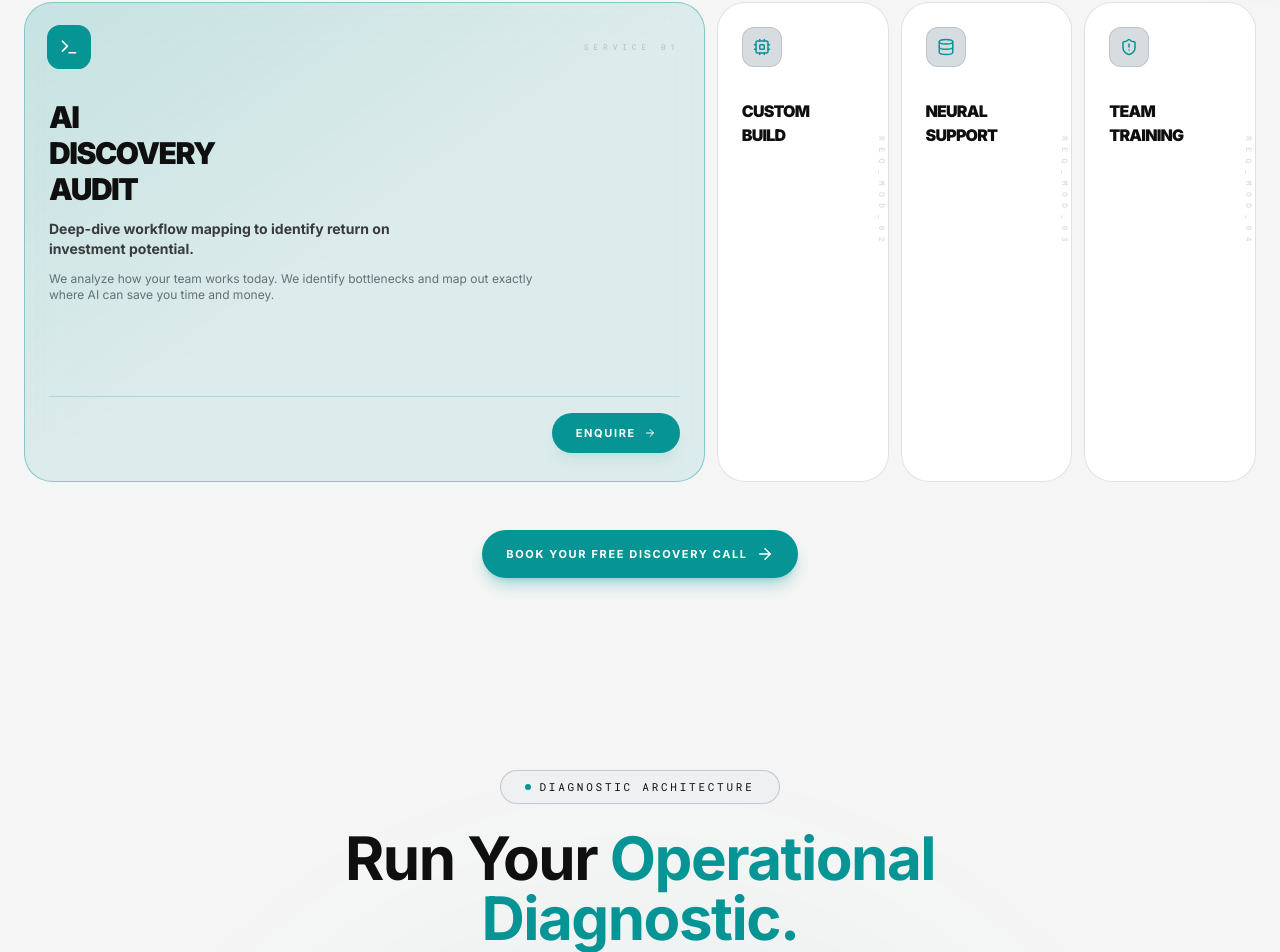
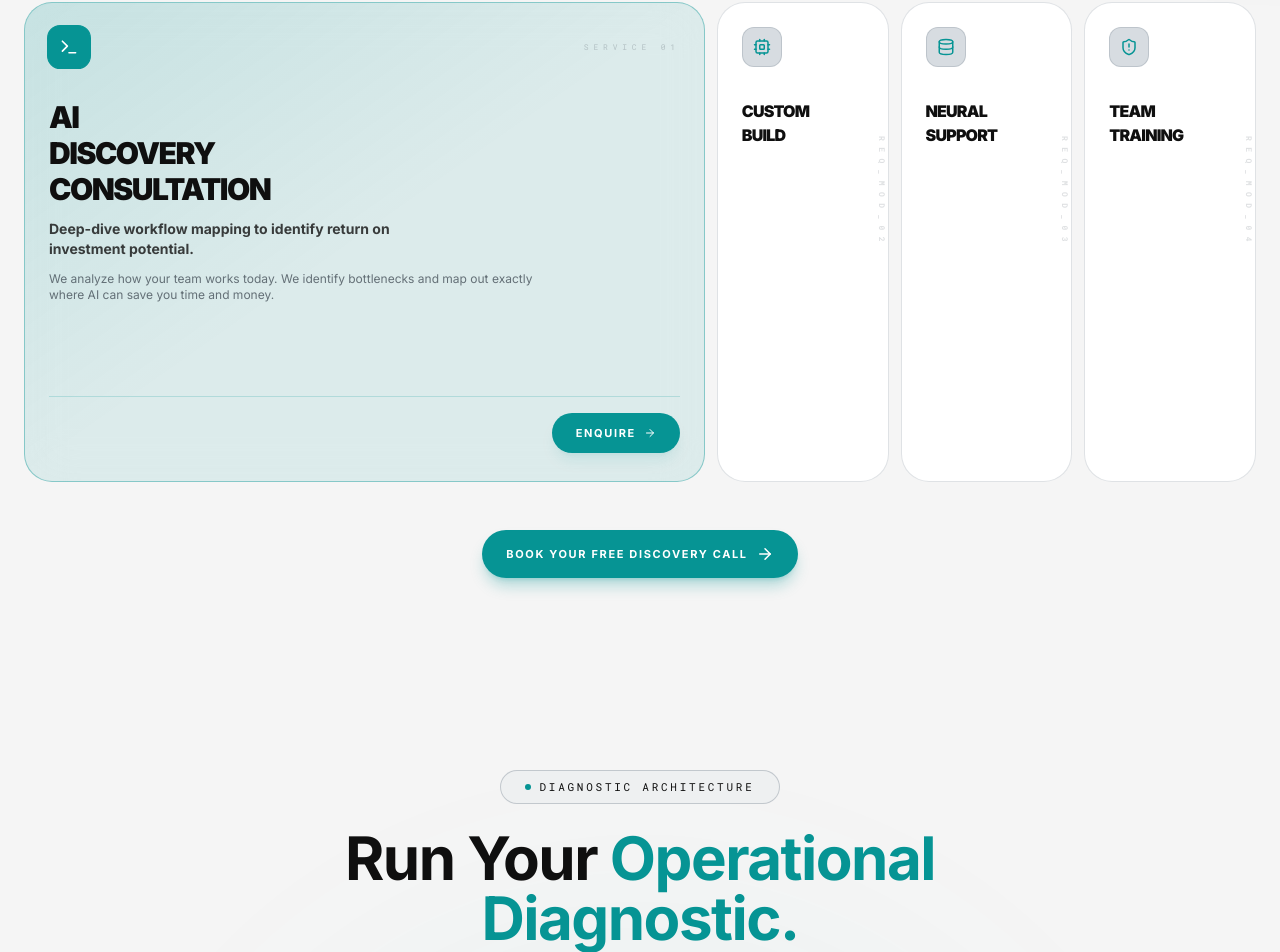
Before and after one commit to netriqai/netriqai, a Next.js app: page / in a window 1280 px wide. Shown: the part 2683-3635 px from the top of the page. Built offline with nearby package versions, Linux system fonts and the light colour scheme.

Commit message:
rebrand: replace all instances of audit with consultation

```diff
--- a/app/case-studies/CaseStudiesClient.tsx
+++ b/app/case-studies/CaseStudiesClient.tsx
@@ -363,7 +363,7 @@ export default function CaseStudiesClient() {
               <span className="text-[rgb(var(--accent-blue))]">Engineered.</span>
             </h2>
             <p className="text-text-muted text-xl mb-12 max-w-xl mx-auto leading-relaxed opacity-80 font-sans">
-              Request a precision audit of your operational bottlenecks. We deliver the implementation roadmap before you commit a single dollar.
+              Request a precision consultation of your operational bottlenecks. We deliver the implementation roadmap before you commit a single dollar.
             </p>
             <div className="flex flex-col sm:flex-row items-center justify-center gap-4 px-4">
               <GlowButton href="/contact" variant="primary" size="lg" className="w-full sm:w-auto rounded-[16px] px-12 group uppercase tracking-widest">
--- a/app/contact/ContactClient.tsx
+++ b/app/contact/ContactClient.tsx
@@ -41,7 +41,7 @@ const teamSizes = [
 ];
 
 const serviceProtocols = [
-  { id: 'audit', label: 'AI Discovery Audit' },
+  { id: 'audit', label: 'AI Discovery Consultation' },
   { id: 'build', label: 'Custom Automation Build' },
   { id: 'support', label: 'Neural Support & Updates' },
   { id: 'training', label: 'AI Team Training' },
@@ -49,8 +49,8 @@ const serviceProtocols = [
 
 const calendarFaqs = [
   {
-    q: 'What happens in the audit?',
-    a: 'A focused 60-minute video call. We ask about your biggest operational bottlenecks, walk through 2–3 of your core workflows, and identify your highest-ROI automation opportunities. By the end of the call, you\'ll have a clear picture of what\'s possible and what it would cost.',
+    q: 'What happens in the consultation?',
+    a: 'A focused 30-minute video call. We ask about your biggest operational bottlenecks, walk through 2–3 of your core workflows, and identify your highest-ROI automation opportunities. By the end of the call, you\'ll have a clear picture of what\'s possible and what it would cost.',
   },
   {
     q: 'Who will I speak to?',
@@ -58,7 +58,7 @@ const calendarFaqs = [
   },
   {
     q: 'Is this really free?',
-    a: 'Yes — 100% free, no commitment required. We offer free audits because they generate qualified work for us and genuine value for you.',
+    a: 'Yes — 100% free, no commitment required. We offer free consultations because they generate qualified work for us and genuine value for you.',
   },
 ];
 
@@ -127,11 +127,11 @@ export default function ContactClient() {
               className="font-sans font-bold text-text-primary mb-8 leading-[0.95] tracking-tight"
               style={{ fontSize: 'clamp(44px, 7vw, 90px)' }}
             >
-              Initiate Your <br/>
+              Initiate Your <br />
               <span className="text-accent-blue">Automation Phase.</span>
             </h1>
             <p className="text-text-secondary text-lg md:text-xl max-w-2xl mx-auto leading-relaxed opacity-80 font-sans">
-              Book your free 60-minute neural audit or send us a secure message. We typically sync with new inquiries within 2 hours.
+              Book your free 30-minute consultation or send us a secure message. We typically sync with new inquiries within 2 hours.
             </p>
           </SectionReveal>
         </div>
@@ -151,7 +151,7 @@ export default function ContactClient() {
                       <Calendar size={24} />
                     </div>
                     <div>
-                          <h2 className="text-2xl font-sans font-bold text-text-primary tracking-tight">Reserve Neural Audit</h2>
+                      <h2 className="text-2xl font-sans font-bold text-text-primary tracking-tight">Reserve Consultation</h2>
                       <p className="text-[10px] font-bold text-text-muted tracking-[0.2em] uppercase">60 MINS • VIDEO SYNC • $0.00 COST</p>
                     </div>
                   </div>
@@ -188,7 +188,7 @@ export default function ContactClient() {
 
               <SectionReveal delay={100}>
                 <div className="space-y-4">
-                      <h3 className="text-[10px] font-bold tracking-[0.4em] text-text-muted uppercase mb-4 px-4">Audit Protocol FAQ</h3>
+                  <h3 className="text-[10px] font-bold tracking-[0.4em] text-text-muted uppercase mb-4 px-4">Consultation Protocol FAQ</h3>
                   {calendarFaqs.map((faq, i) => (
                     <div key={i} className="glass-card border-white/5 rounded-2xl overflow-hidden shadow-xl transition-all hover:border-accent-blue/20 group">
                       <button
@@ -324,8 +324,8 @@ export default function ContactClient() {
                     </GlowButton>
 
                     <div className="flex items-center justify-center gap-6 mt-8 opacity-40 grayscale group-hover:grayscale-0 transition-all">
-                           <div className="flex items-center gap-2 text-[9px] font-bold tracking-widest text-text-muted"><ShieldCheck size={14}/> AES_256</div>
-                           <div className="flex items-center gap-2 text-[9px] font-bold tracking-widest text-text-muted"><Clock size={14}/> LOW_LATENCY</div>
+                      <div className="flex items-center gap-2 text-[9px] font-bold tracking-widest text-text-muted"><ShieldCheck size={14} /> AES_256</div>
+                      <div className="flex items-center gap-2 text-[9px] font-bold tracking-widest text-text-muted"><Clock size={14} /> LOW_LATENCY</div>
                     </div>
                   </form>
                 )}
--- a/app/contact/page.tsx
+++ b/app/contact/page.tsx
@@ -4,9 +4,9 @@ import ContactClient from './ContactClient';
 
 export const metadata: Metadata = {
   metadataBase: new URL('https://netriq.com.au'),
-  title: 'Contact Netriq AI — Book Your Neural Audit',
+  title: 'Contact Netriq AI — Book Your Free Consultation',
   description:
-    'Initiate your automation phase. Book a free 60-minute neural audit with our Lead AI Architect to identify high-ROI automation opportunities for your business.',
+    'Initiate your automation phase. Book a free 30-minute consultation with our Lead AI Architect to identify high-ROI automation opportunities for your business.',
   keywords: [
     'contact Netriq AI',
     'AI audit Melbourne',
@@ -18,7 +18,7 @@ export const metadata: Metadata = {
   openGraph: {
     title: 'Initiate Your Automation Phase — Netriq AI',
     description:
-      'Book a free 60-minute neural audit. We map your operational bottlenecks and deliver an implementation roadmap before you commit a single dollar.',
+      'Book a free 30-minute consultation. We map your operational bottlenecks and deliver an implementation roadmap before you commit a single dollar.',
     url: 'https://netriq.com.au/contact',
   },
   alternates: {
@@ -28,7 +28,7 @@ export const metadata: Metadata = {
 
 export default function ContactPage() {
   return (
-    <Suspense fallback={<div className="min-h-screen bg-background flex items-center justify-center"><p className="text-text-muted text-xs uppercase tracking-widest font-mono">Loading Neural Audit Gate...</p></div>}>
+    <Suspense fallback={<div className="min-h-screen bg-background flex items-center justify-center"><p className="text-text-muted text-xs uppercase tracking-widest font-mono">Loading Consultation Gate...</p></div>}>
       <ContactClient />
     </Suspense>
   );
--- a/app/layout.tsx
+++ b/app/layout.tsx
@@ -181,7 +181,7 @@ export default function RootLayout({
                       "itemListElement": [
                         {
                           "@type": "Offer",
-                          "name": "AI Discovery Audit",
+                          "name": "AI Discovery Consultation",
                           "description": "Deep-dive workflow mapping to identify AI ROI potential. Includes 30+ page report and 90-day roadmap.",
                           "price": "2500",
                           "priceCurrency": "AUD"
--- a/app/resources/ResourcesClient.tsx
+++ b/app/resources/ResourcesClient.tsx
@@ -77,11 +77,11 @@ const blogPosts: BlogPost[] = [
     color: '#4ADE80',
   },
   {
-    slug: 'what-is-an-ai-audit',
+    slug: 'what-is-an-ai-consultation',
     category: 'Getting Started',
-    title: 'What Is an AI Audit and Why Every SMB Needs One Before Implementing AI',
+    title: 'What Is an AI Consultation and Why Every SMB Needs One Before Implementing AI',
     excerpt:
-      'Most businesses that fail at AI implementation didn\'t do a proper discovery phase. Here\'s what an AI audit actually involves, what it costs, and what you get out of it.',
+      'Most businesses that fail at AI implementation didn\'t do a proper discovery phase. Here\'s what an AI consultation actually involves, what it costs, and what you get out of it.',
     readTime: '6 min read',
     date: 'December 18, 2025',
     color: '#6366F1',
--- a/app/services/ServicesClient.tsx
+++ b/app/services/ServicesClient.tsx
@@ -24,7 +24,7 @@ const services = [
       'Prioritised 90-day roadmap',
     ],
     badge: null,
-    cta: 'Book Audit',
+    cta: 'Book Consultation',
   },
   {
     id: 'implementation',
@@ -119,7 +119,7 @@ export default function ServicesClient() {
               className="font-sans font-bold text-text-primary mb-8 leading-[0.95] tracking-tight"
               style={{ fontSize: 'clamp(44px, 7vw, 90px)' }}
             >
-              Neural <br/>
+              Neural <br />
               <span className="text-accent-blue">Architecture.</span>
             </h1>
             <p className="text-text-secondary text-lg md:text-xl max-w-2xl mx-auto leading-relaxed opacity-80 font-sans">
@@ -173,7 +173,7 @@ export default function ServicesClient() {
                         <service.icon size={24} />
                       </div>
                       <span className="text-[9px] font-black tracking-[0.4em] text-text-muted opacity-50 uppercase whitespace-nowrap font-mono">
-                        MODULAR_0{i+1}
+                        MODULAR_0{i + 1}
                       </span>
                     </div>
 
@@ -222,7 +222,7 @@ export default function ServicesClient() {
                   {!isActive && (
                     <div className="absolute inset-y-0 right-4 flex items-center pointer-events-none">
                       <div className="rotate-90 origin-bottom-right whitespace-nowrap text-[8px] font-black tracking-[0.8em] text-text-muted/10 uppercase font-mono hidden lg:block">
-                          System Spec 0{i+1}
+                        System Spec 0{i + 1}
                       </div>
                     </div>
                   )}
@@ -283,7 +283,7 @@ export default function ServicesClient() {
           <SectionReveal>
             <div className="tech-badge rounded-full mb-8">INITIATE DIAGNOSTIC</div>
             <h2 className="text-4xl md:text-6xl font-sans font-bold text-text-primary tracking-tight mb-8">
-              Optimization <br/>
+              Optimization <br />
               <span className="text-accent-blue">starts with clarity.</span>
             </h2>
             <GlowButton href="/contact" variant="primary" size="lg" className="rounded-full shadow-2xl shadow-accent-blue/20 px-12">
--- a/app/services/page.tsx
+++ b/app/services/page.tsx
@@ -4,12 +4,12 @@ import ServicesClient from './ServicesClient';
 export const metadata: Metadata = {
   title: 'AI Automation Services & Pricing — Netriq AI Melbourne',
   description:
-    'Explore Netriq AI\'s full service range: AI Discovery Audit (AUD $2,500), Done-For-You Implementation (AUD $8,000), Ongoing Support Retainer (AUD $1,500/mo), and Team Training (AUD $3,000). Serving Australian SMBs.',
+    'Explore Netriq AI\'s full service range: AI Discovery Consultation (AUD $2,500), Done-For-You Implementation (AUD $8,000), Ongoing Support Retainer (AUD $1,500/mo), and Team Training (AUD $3,000). Serving Australian SMBs.',
   keywords: [
     'AI automation pricing Australia',
     'AI consulting services Melbourne',
     'SMB AI implementation cost',
-    'AI discovery audit',
+    'AI discovery consultation',
     'business automation retainer',
     'AI team training Australia',
     'Make.com automation services',
@@ -20,7 +20,7 @@ export const metadata: Metadata = {
   openGraph: {
     title: 'AI Automation Services — Netriq AI | From AUD $2,500',
     description:
-      'Custom AI automation for Australian SMBs. Discovery Audit, Done-For-You Builds, Ongoing Support & Team Training. Transparent pricing, measurable ROI.',
+      'Custom AI automation for Australian SMBs. Discovery Consultation, Done-For-You Builds, Ongoing Support & Team Training. Transparent pricing, measurable ROI.',
     url: 'https://netriq.com.au/services',
   },
   alternates: {
@@ -70,7 +70,7 @@ const faqSchema = {
       name: 'How much does AI automation consulting cost in Australia?',
       acceptedAnswer: {
         '@type': 'Answer',
-        text: 'Netriq AI services start at AUD $2,500 for an AI Discovery Audit. Done-For-You implementations start at AUD $8,000. Ongoing support retainers start at AUD $1,500 per month. Team training starts at AUD $3,000.',
+        text: 'Netriq AI services start at AUD $2,500 for an AI Discovery Consultation. Done-For-You implementations start at AUD $8,000. Ongoing support retainers start at AUD $1,500 per month. Team training starts at AUD $3,000.',
       },
     },
   ],
--- a/components/home/ServicesOverview.tsx
+++ b/components/home/ServicesOverview.tsx
@@ -11,7 +11,7 @@ const services = [
   {
     icon: Terminal,
     code: 'Service 01',
-    name: 'AI Discovery Audit',
+    name: 'AI Discovery Consultation',
     tagline: 'Deep-dive workflow mapping to identify return on investment potential.',
     description: 'We analyze how your team works today. We identify bottlenecks and map out exactly where AI can save you time and money.',
     price: 'AUD $2,500',
```
Also changed, not shown: app/about/AboutClient.tsx (+4 -4 lines), 1 other file (tests, documents, lock files or other folders). Lines whose indentation alone changed are shown as unchanged.
